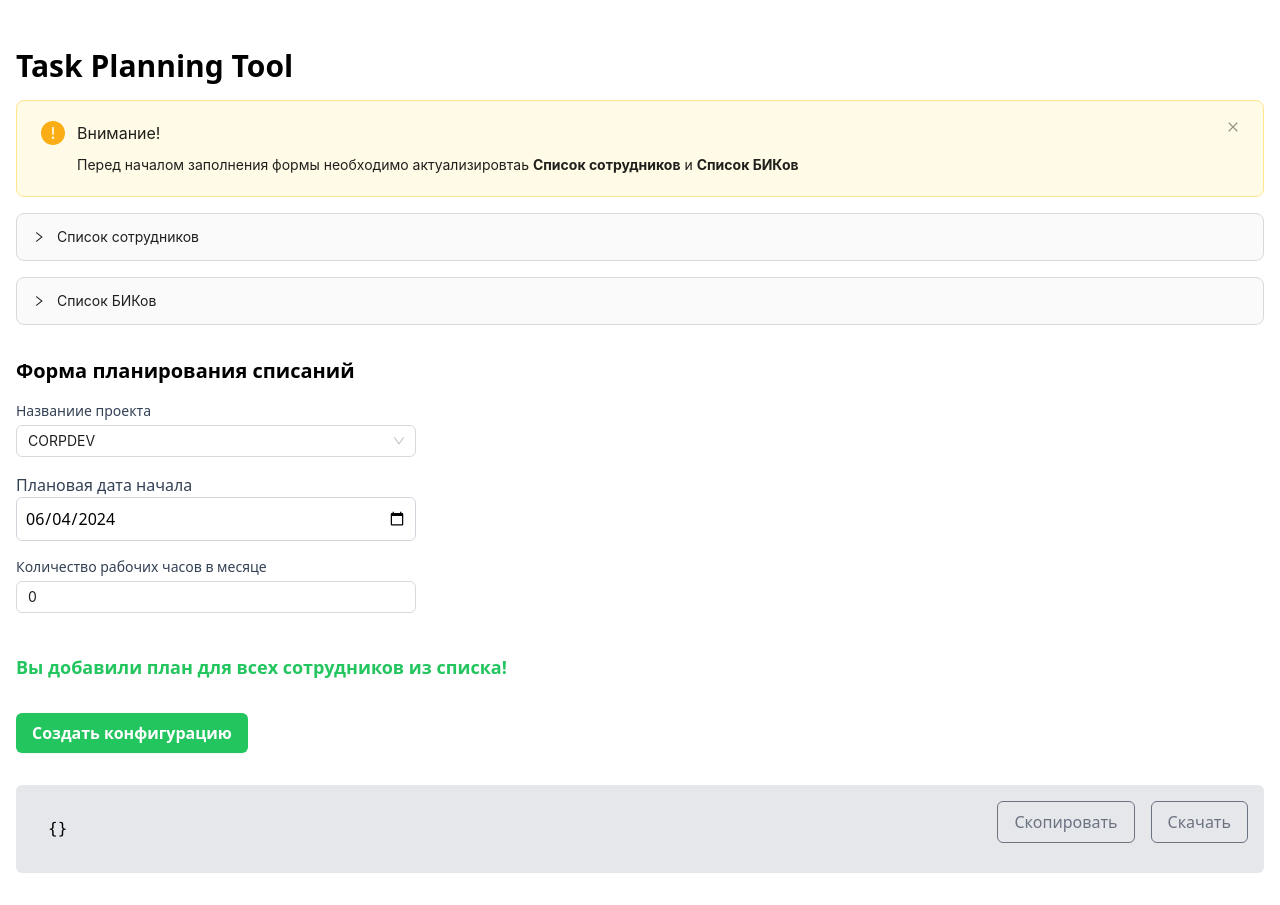
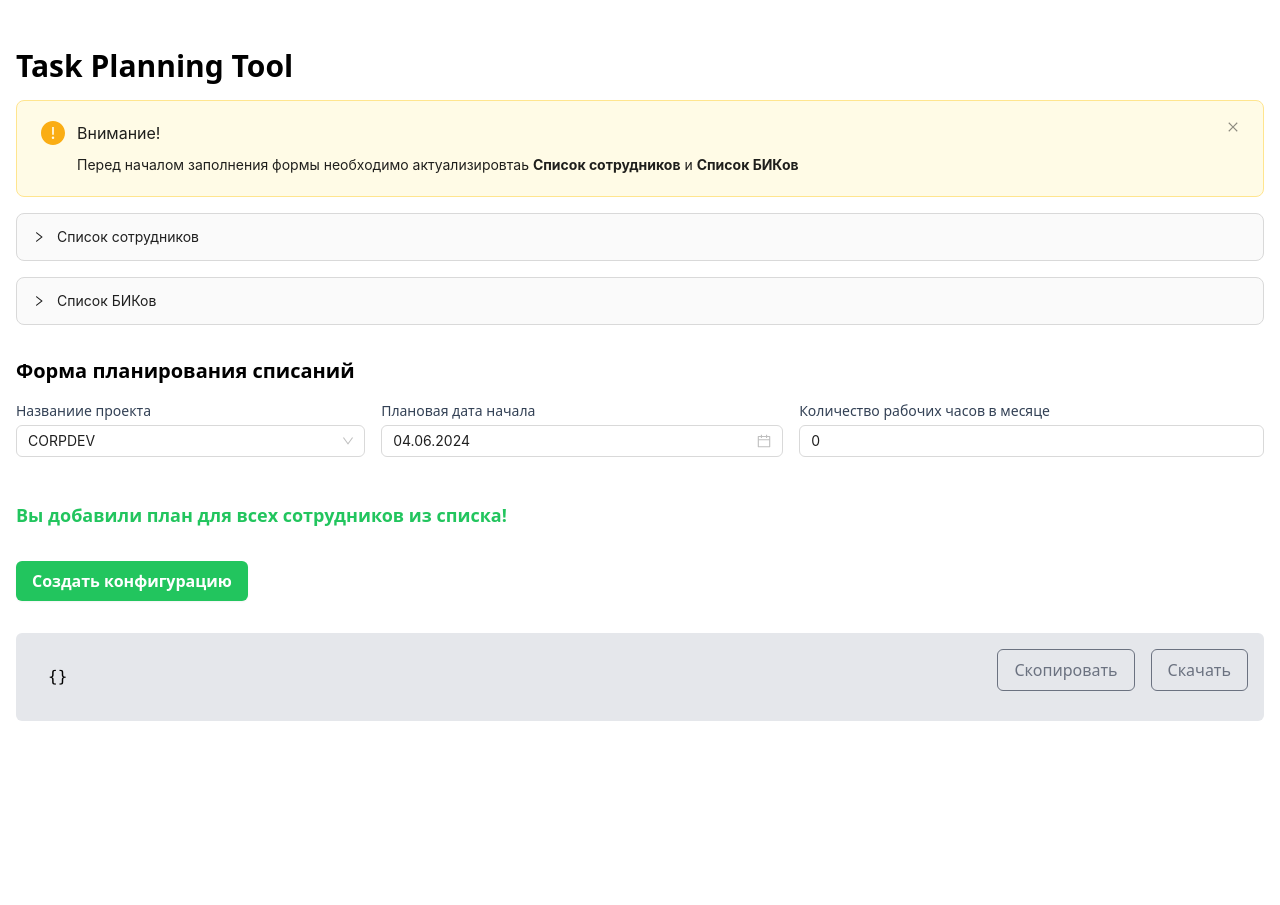
Before and after one commit to Dynkin/taskPlanningTool, a React (Vite) app: page / in a window 1280 px wide. After the commit the page ends 800 px from the top, so only its background shows below. Built offline with nearby package versions, Linux system fonts and the light colour scheme.

Commit message:
Adds DayJS and AntD DatePicker

```diff
--- a/package.json
+++ b/package.json
@@ -16,6 +16,7 @@
     "@ant-design/icons": "^5.3.7",
     "antd": "^5.15.4",
     "classnames": "^2.5.1",
+    "dayjs": "^1.11.11",
     "highlight.js": "^11.9.0",
     "react": "^18.2.0",
     "react-dom": "^18.2.0",
--- /dev/null
+++ b/src/common/components/DatePickerField/DatePickerField.tsx
@@ -0,0 +1,64 @@
+import React, { memo } from 'react';
+import classNames from 'classnames';
+import { DatePicker, ConfigProvider } from 'antd';
+import locale from 'antd/locale/ru_RU';
+import dayjs from 'dayjs';
+import 'dayjs/locale/ru';
+
+dayjs.locale('ru');
+
+import type { FieldError } from 'react-hook-form';
+import type { Dayjs } from 'dayjs';
+
+type Props = {
+  label: string;
+  id?: string;
+  className?: string;
+  error?: FieldError | undefined;
+  onChange: (event: any) => void; // eslint-disable-line @typescript-eslint/no-explicit-any
+  onBlur?: () => void;
+  value?: Dayjs;
+};
+
+const DatePickerFieldComponent: React.FC<Props> = ({
+  id,
+  className,
+  label,
+  error,
+  onChange,
+  onBlur,
+  value,
+  ...props
+}) => {
+  const onChangeHandler = (value: Dayjs) => {
+    onChange({ target: { value: dayjs(value).format() } });
+  };
+
+  const computedClassName = classNames(className, 'w-full', 'mt-1');
+
+  return (
+    <div>
+      <label htmlFor={id} className='block text-sm font-medium text-slate-700'>
+        {label}
+      </label>
+      <ConfigProvider locale={locale}>
+        <DatePicker
+          {...props}
+          className={computedClassName}
+          id={id}
+          onChange={onChangeHandler}
+          onBlur={onBlur}
+          value={value}
+          format='DD.MM.YYYY'
+        />
+      </ConfigProvider>
+      <div className='mt-1 block text-red-500'>
+        {error && <span>{error.message || 'Пожалуйста, выберите дату'}</span>}
+      </div>
+    </div>
+  );
+};
+
+DatePickerFieldComponent.displayName = 'DatePickerFieldComponent';
+
+export const DatePickerField = memo(DatePickerFieldComponent);
--- a/src/features/CoreForm/CoreForm.tsx
+++ b/src/features/CoreForm/CoreForm.tsx
@@ -6,19 +6,17 @@ import {
   Controller,
 } from 'react-hook-form';
 import { Collapse, Alert } from 'antd';
+import dayjs from 'dayjs';
 import { EmployeeInput } from './EmployeeInput/EmployeeInput';
 import { JSONPreview } from './JSONPreview/JSONPreview';
 import { PeopleList } from './PeopleList/PeopleList';
 import { BIQsList } from './BIQsList/BIQsList';
-import { SelectField } from '../../common/components/SelectField/SelectField';
-import { InputField } from '../../common/components/InputField/InputField';
-import {
-  setLocalStorage,
-  getLocalStorage,
-} from '../../utils/localStorageUtils';
-import { capitalize } from '../../utils/textUtils';
-import { getInputDate } from '../../utils/dateUtils';
-import projectNames from '../../common/contstants/projectNames';
+import { SelectField } from '@/common/components/SelectField/SelectField';
+import { InputField } from '@/common/components/InputField/InputField';
+import { DatePickerField } from '@/common/components/DatePickerField/DatePickerField';
+import { setLocalStorage, getLocalStorage } from '@/utils/localStorageUtils';
+import { capitalize } from '@/utils/textUtils';
+import projectNames from '@/common/contstants/projectNames';
 import 'highlight.js/styles/github.css';
 
 import type { Inputs } from './CoreForm.types';
@@ -30,17 +28,16 @@ const CoreForm = () => {
   const coreFormDataFromLocalStorage = getLocalStorage('coreFormData');
   let defaultCoreFormData: Inputs = {
     projectName: projectNames[0].value,
-    planningStartDate: getInputDate(new Date()),
+    planningStartDate: dayjs().format(),
     monthWorkHours: 0,
     employees: [],
   };
   if (coreFormDataFromLocalStorage) {
     defaultCoreFormData = JSON.parse(coreFormDataFromLocalStorage);
-    defaultCoreFormData.planningStartDate = getInputDate(
+    defaultCoreFormData.planningStartDate =
       defaultCoreFormData.planningStartDate
-        ? new Date(defaultCoreFormData.planningStartDate)
-        : new Date()
-    );
+        ? dayjs(defaultCoreFormData.planningStartDate).format()
+        : dayjs().format();
   }
 
   // get people list from localStorage
@@ -88,6 +85,7 @@ const CoreForm = () => {
   }, [biqsList]);
 
   const onSubmit: SubmitHandler<Inputs> = (data) => {
+    console.log('DATA', data);
     // write form result to localStorage
     setLocalStorage('coreFormData', JSON.stringify(data));
 
@@ -102,14 +100,13 @@ const CoreForm = () => {
                 month: 'long',
               })
             );
-            const jiraDate = getInputDate(planningStartDt);
 
             return {
               project: data.projectName,
               assignee: employee.jiraLogin,
               summary: `${employee.fioShort} : ${BIQWithPercent.BIQ} : ${fullYear} ${localeMonth}`,
               priority: 'Lowest',
-              planningStartDt: jiraDate,
+              planningStartDt: dayjs(planningStartDt).format('YYYY-MM-DD'),
               plannedHours: BIQWithPercent.hours,
               BIQ: BIQWithPercent.BIQ,
             };
@@ -167,7 +164,8 @@ const CoreForm = () => {
       <form onSubmit={handleSubmit(onSubmit)} className='mt-4'>
         <h2 className='py-4 text-xl font-bold'>Форма планирования списаний</h2>
 
-        <div className='w-[400px]'>
+        <div className='mb-4 flex gap-4'>
+          <div className='grow'>
             <Controller
               control={control}
               name='projectName'
@@ -189,8 +187,25 @@ const CoreForm = () => {
             />
           </div>
 
-        <div className='mt-4 w-[400px]'>
-          <label
+          <div className='grow'>
+            <Controller
+              control={control}
+              name='planningStartDate'
+              rules={{
+                required: 'Пожалуйста, выберите плановую дату начала',
+              }}
+              render={({ field: { onChange, onBlur, value } }) => (
+                <DatePickerField
+                  error={errors.planningStartDate}
+                  onChange={onChange}
+                  onBlur={onBlur}
+                  value={dayjs(value)}
+                  label='Плановая дата начала'
+                  id='planningStartDate'
+                />
+              )}
+            />
+            {/* <label
               htmlFor='planningStartDate'
               className='text-md block font-medium text-slate-700'
             >
@@ -211,10 +226,10 @@ const CoreForm = () => {
                     'Пожалуйста, выберите плановую дату начала'}
                 </span>
               )}
-          </div>
+            </div> */}
           </div>
 
-        <div className='mt-4 w-[400px]'>
+          <div className='grow'>
             <InputField
               type='number'
               label='Количество рабочих часов в месяце'
@@ -230,6 +245,7 @@ const CoreForm = () => {
               }}
               error={errors.monthWorkHours}
             />
+          </div>
         </div>
 
         <div className='mt-10'>
--- a/src/index.css
+++ b/src/index.css
@@ -1,3 +1,17 @@
 @tailwind base;
 @tailwind components;
 @tailwind utilities;
+
+html {
+  height: 100%; /* Fallback CSS for IE 4-6 and older browsers. Note: Without this setting, body below cannot achieve 100% height. */
+  height: 100vh;/* Overrides 100% height in modern HTML5 browsers and uses the viewport's height. Only works in modern HTML5 browsers */
+}
+
+body {
+  height: auto; /* Allows content to grow beyond the page without overflow */
+  width: auto; /* Allows content to grow beyond the page without overflow */
+  min-height: 100%; /* Starts web page with 100% height. Fallback for IE 4-6 and older browsers */
+  min-height: 100vh;/* Starts web page with 100% height. Uses the viewport's height. Only works in modern HTML5 browsers */
+  margin: 0;
+  padding: 0;
+}
--- a/src/utils/dateUtils.ts
+++ /dev/null
@@ -1,7 +0,0 @@
-export const getInputDate = (date: Date) => {
-  return date.toLocaleDateString('en-CA', {
-    year: 'numeric',
-    month: '2-digit',
-    day: '2-digit',
-  });
-};
```
Also changed, not shown: 1 other file (tests, documents, lock files or other folders). Lines whose indentation alone changed are shown as unchanged.
